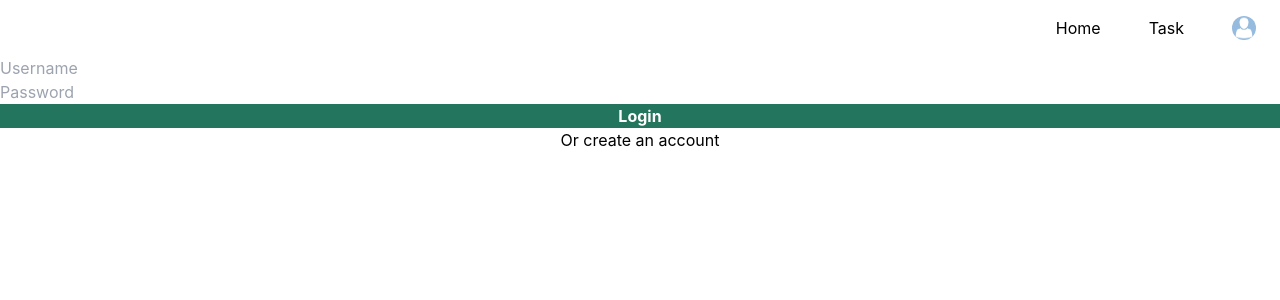
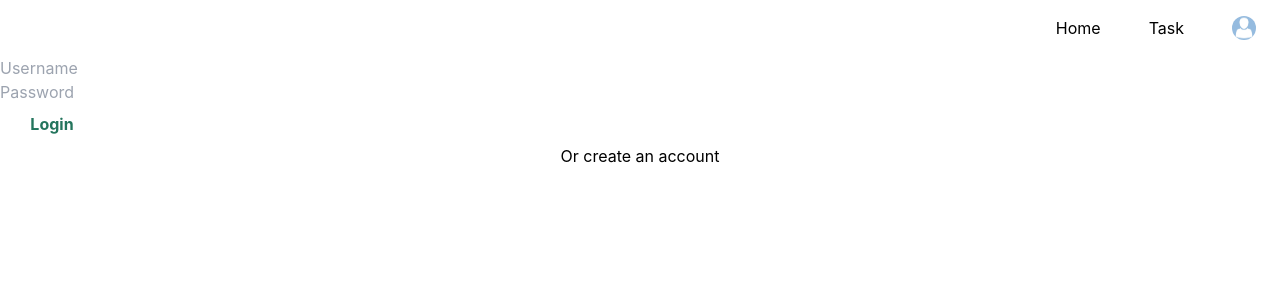
Before and after one commit to Fhuu/ba-client-demo, a React (Create React App) app: page / in a window 1280 px wide. Shown: the top 300 px of the page. Built offline with nearby package versions, Linux system fonts and the light colour scheme; no server answers.

Commit message:
change button style

```diff
--- a/src/builder/ButtonBuilder.css
+++ b/src/builder/ButtonBuilder.css
@@ -1,10 +1,33 @@
 #confirm-button {
-	background: #24755dff;
-	color: #ffffff;
+	background: #fff;
+
+	border-radius: 2rem;
+
+	max-width: 6.5rem;
+	min-width: 5rem;
+
+	max-height: 3rem;
+	min-height: 2.5rem;
+
+	color: #24755dff;
+
 	font-weight: bolder;
+
+	padding: 0 0.5rem;
 }
 
 #negative-button {
+	border-radius: 2rem;
+
+	max-width: 6.5rem;
+	min-width: 5rem;
+
+	max-height: 3rem;
+	min-height: 2.5rem;
+
 	color: #ff3333;
+
 	font-weight: 700;
+
+	padding: 0 0.5rem;
 }
```
